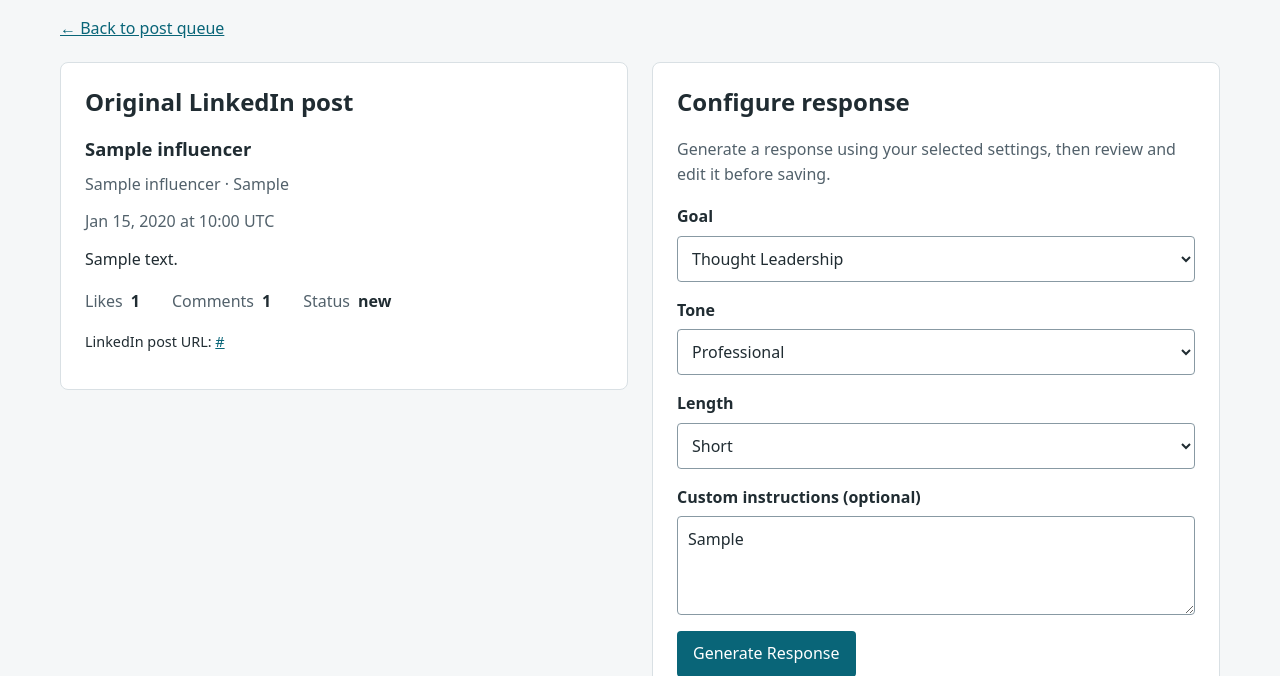
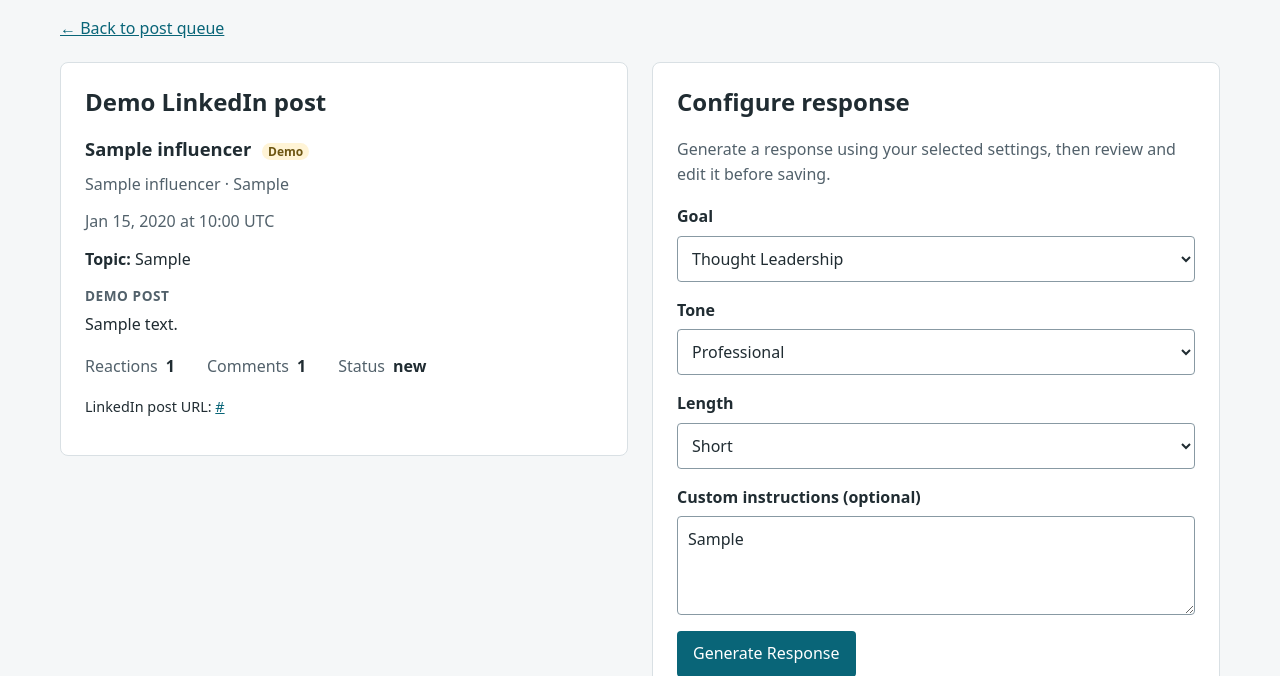
Before and after one commit to thuyng11/sapho-engage, a FastAPI app: page /posts/1 in a window 1280 px wide. Shown: the part 287-963 px from the top of the page. Run offline with FastAPI, Linux system fonts and the light colour scheme; tables that the repository leaves empty hold one stand-in row (values such as "Sample post").

Commit message:
Show curated posts in the main queue

```diff
--- a/app/main.py
+++ b/app/main.py
@@ -30,13 +30,28 @@ templates = Jinja2Templates(directory=BASE_DIR / "templates")
 
 @app.get("/", response_class=HTMLResponse)
 def index(request: Request, db: Annotated[Session, Depends(get_db)]):
-    posts = db.scalars(
+    curated_query = (
         select(Post)
         .options(joinedload(Post.influencer))
+        .where(
+            Post.is_sample.is_(False),
+            Post.source_type == "manual_research",
+        )
         .order_by(Post.posted_at.desc(), Post.id.desc())
-    ).all()
+    )
+    posts = db.scalars(curated_query).all()
+    using_curated = bool(posts)
+    if not using_curated:
+        posts = db.scalars(
+            select(Post)
+            .options(joinedload(Post.influencer))
+            .where(Post.is_sample.is_(True))
+            .order_by(Post.posted_at.desc(), Post.id.desc())
+        ).all()
     return templates.TemplateResponse(
-        request=request, name="index.html", context={"posts": posts}
+        request=request,
+        name="index.html",
+        context={"posts": posts, "using_curated": using_curated},
     )
 
 
--- a/static/styles.css
+++ b/static/styles.css
@@ -9,9 +9,11 @@ a:focus-visible { outline: 2px solid #096578; outline-offset: 3px; }
 nav { display: flex; gap: 20px; margin: 0 0 20px; }
 .eyebrow, .muted, time { color: #52616b; }
 .sample-notice { padding: 16px; background: #fff4d6; border: 1px solid #dfc879; border-radius: 6px; }
+.curated-notice { padding: 16px; background: #eaf4f5; border: 1px solid #a9c9ce; border-radius: 6px; }
 .post { margin: 20px 0; padding: 24px; background: #fff; border: 1px solid #d9e0e4; border-radius: 8px; }
 .post p { margin: 12px 0; }
 .post-content { white-space: pre-wrap; overflow-wrap: anywhere; }
+.content-label { margin-bottom: -6px !important; color: #52616b; font-size: 0.85rem; font-weight: 700; text-transform: uppercase; letter-spacing: 0.04em; }
 .post-meta { display: flex; flex-wrap: wrap; gap: 16px 32px; }
 .post-meta div { display: flex; gap: 8px; }
 dt { color: #52616b; }
@@ -34,4 +36,5 @@ table { width: 100%; border-collapse: collapse; background: #fff; font-size: 0.9
 th, td { padding: 12px; border: 1px solid #d9e0e4; text-align: left; vertical-align: top; }
 th { background: #eaf0f2; white-space: nowrap; }
 .badge { display: inline-block; margin-left: 6px; padding: 1px 6px; border-radius: 10px; background: #e4f3e8; color: #315a3a; font-size: 0.75rem; }
+.demo-badge { background: #fff4d6; color: #6d5612; }
 @media (max-width: 760px) { .detail-grid { grid-template-columns: 1fr; gap: 0; } }
--- a/templates/post_detail.html
+++ b/templates/post_detail.html
@@ -1,19 +1,29 @@
 {% extends "base.html" %}
 {% block main_class %}detail-page{% endblock %}
+
+{% block data_notice %}
+  {% if post.is_sample %}
+  {{ super() }}
+  {% else %}
+  <p class="curated-notice">This page uses a manually researched summary. Review the original LinkedIn post before using a response.</p>
+  {% endif %}
+{% endblock %}
 
 {% block content %}
 <a href="{{ url_for('index') }}">← Back to post queue</a>
 {% if saved %}<p class="confirmation" role="status">Draft saved.</p>{% endif %}
 <div class="detail-grid">
   <section class="post" aria-labelledby="original-heading">
-    <h2 id="original-heading">Original LinkedIn post</h2>
-    <h3>{{ post.influencer.name }}</h3>
+    <h2 id="original-heading">{{ "Demo LinkedIn post" if post.is_sample else "Curated LinkedIn post" }}</h2>
+    <h3>{{ post.influencer.name }} <span class="badge {{ 'demo-badge' if post.is_sample else '' }}">{{ "Demo" if post.is_sample else "Curated" }}</span></h3>
     <p class="muted">{{ post.influencer.title }} · {{ post.influencer.company }}</p>
     <p><time datetime="{{ post.posted_at.isoformat() }}Z">{{ post.posted_at.strftime('%b %d, %Y at %H:%M') }} UTC</time></p>
+    {% if post.topic %}<p><strong>Topic:</strong> {{ post.topic }}</p>{% endif %}
+    <p class="content-label">{{ "Demo post" if post.is_sample else "Research summary" }}</p>
     <p class="post-content">{{ post.content }}</p>
     <dl class="post-meta">
-      <div><dt>Likes</dt><dd>{{ post.likes }}</dd></div>
-      <div><dt>Comments</dt><dd>{{ post.comments }}</dd></div>
+      <div><dt>Reactions</dt><dd>{{ post.likes if post.likes is not none else "—" }}</dd></div>
+      <div><dt>Comments</dt><dd>{{ post.comments if post.comments is not none else "—" }}</dd></div>
       <div><dt>Status</dt><dd>{{ post.status }}</dd></div>
     </dl>
     <p class="post-url">LinkedIn post URL: <a href="{{ post.post_url }}" target="_blank" rel="noopener noreferrer">{{ post.post_url }}</a></p>
```
Also changed, not shown: templates/index.html (+15 -5 lines).
